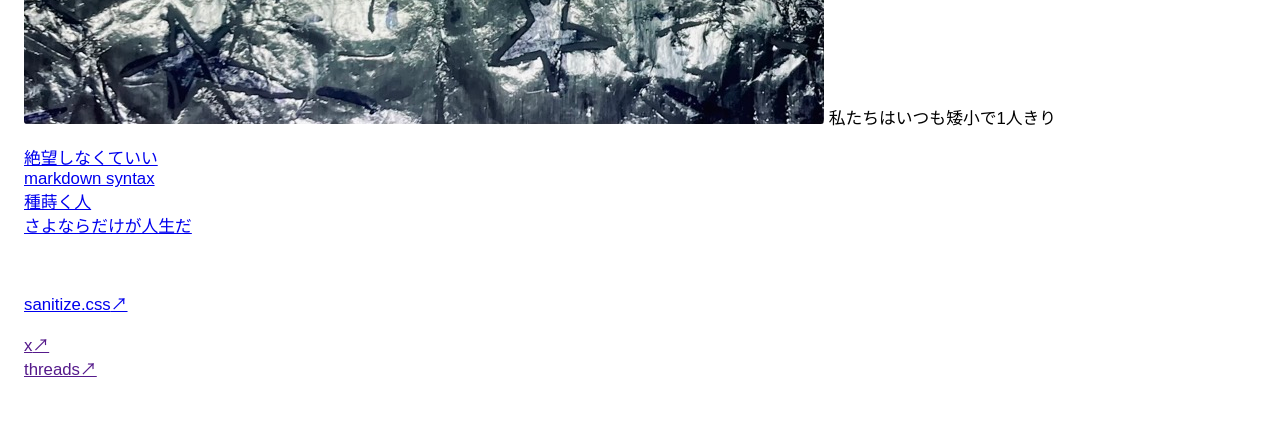
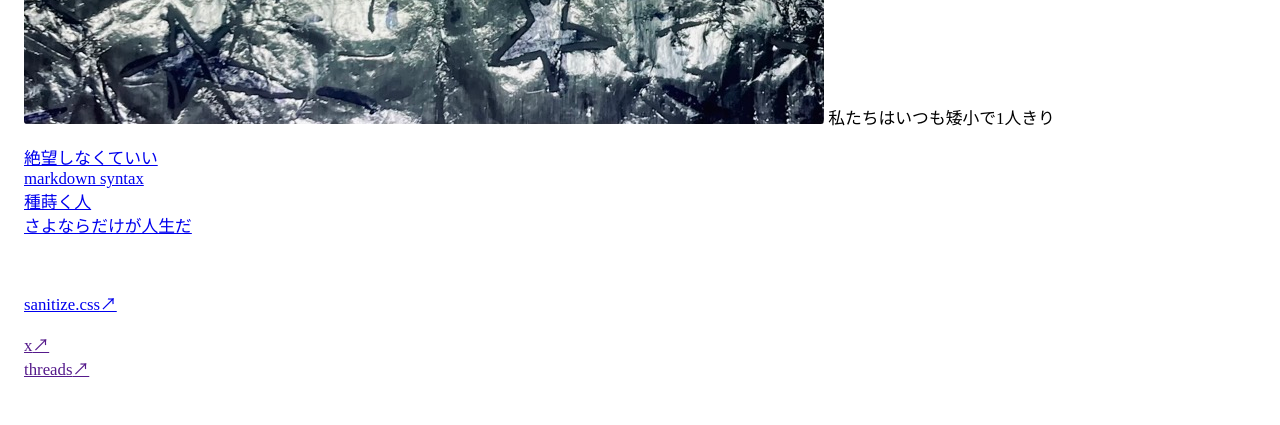
Before and after one commit to nn-iii/nn-iii.github.io, a Jekyll site: the page built from index.md, in a window 1280 px wide. Shown: the part 604-1029 px from the top of the page. Built offline with Jekyll 4.4.1, drawn with Linux system fonts in a browser that asks for light colours.

Commit message:
default.html を更新

```diff
--- a/_layouts/default.html
+++ b/_layouts/default.html
@@ -10,7 +10,7 @@
     <style>
     body{
       margin: 3rem 1.5rem;
-      font-family: "Klee One", sans-serif;
+      font-family: "Klee", "クレー", "YuMincho", "游明朝", serif;
       font-size: 1.05rem;
     }
     img{
```
